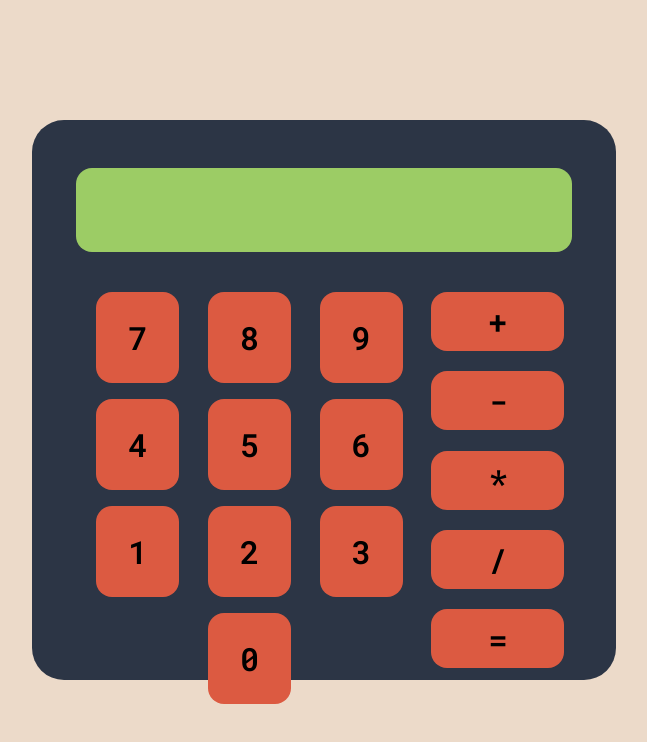
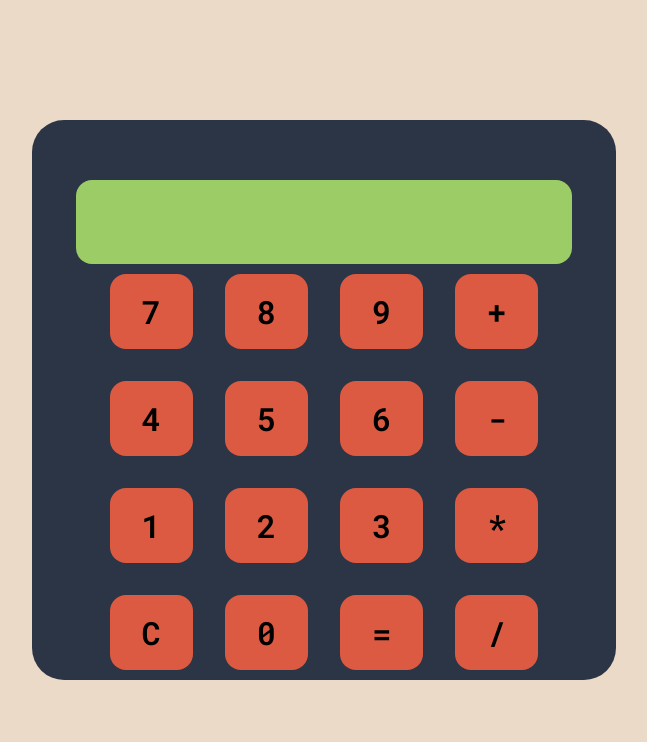
Before and after one commit to lucaschini/Calculator, a plain HTML site: page calculator.html in a window 1280 px wide. Shown: the whole page, without its empty margins (316-963 px from the left). Drawn offline with Linux system fonts and the light colour scheme.

Commit message:
Changes for buttons in html and css

```diff
--- a/calculator.html
+++ b/calculator.html
@@ -15,33 +15,29 @@
     <div class="calc-body">
       <div class="viewfinder"></div>
       <div class="buttons">
-        <div class="numbers">
         <div>
           <button>7</button>
           <button>8</button>
           <button>9</button>
+          <button>+</button>
         </div>
         <div>
           <button>4</button>
           <button>5</button>
           <button>6</button>
+          <button>-</button>
         </div>
         <div>
           <button>1</button>
           <button>2</button>
           <button>3</button>
+          <button>*</button>
         </div>
         <div>
+          <button>C</button>
           <button>0</button>
-          </div>
-        </div>
-
-        <div class="operators">
-          <button>+</button>
-          <button>-</button>
-          <button>*</button>
+          <button>=</button>
           <button>/</button>
-          <button>=</button>
         </div>
       </div>
     </div>
--- a/css/style.css
+++ b/css/style.css
@@ -44,6 +44,7 @@ body {
   display: flex;
   flex-direction: column;
   align-items: center;
+  justify-content: space-evenly;
 }
 
 .viewfinder {
@@ -58,49 +59,21 @@ body {
   width: 85%;
   height: 70%;
   display: flex;
-  justify-content: space-around;
-  margin-top: 2rem;
-  align-items: stretch;
+  justify-content: center;
+  align-items: center;
+  flex-direction: column;
 }
-
-.numbers {
-  width: 70%;
-  max-height: 100%;
+.buttons div{
   display: flex;
-  flex-direction: column;
-  justify-content: space-between;
-  align-items: center;
-}
-
-.numbers div {
-  width: 100%;
-  display: flex;
-  justify-content: space-evenly;
-}
-
-.operators {
-  width: 30%;
-  max-height: 100%;
-  display: flex;
-  flex-direction: column;
-  justify-content: space-between;
-
+  flex-wrap: nowrap;
 }
 
 .buttons button {
+  padding: 1rem 2rem;
   font-family: "roboto-600";
   font-size: 2rem;
   background-color: #dc5a41;
   border: none;
   border-radius: 1rem;
+  margin: 1rem;
 }
-
-.numbers button{
-  padding: 1.5rem 2rem;
-  margin: 0.5rem;
-}
-
-.operators button {
-  padding: 0.5rem;
-  margin: 0.5rem;
-}
```
Lines whose indentation alone changed are shown as unchanged.
